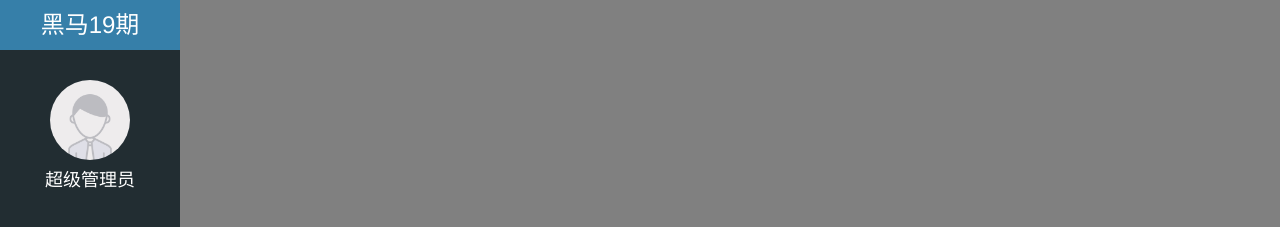
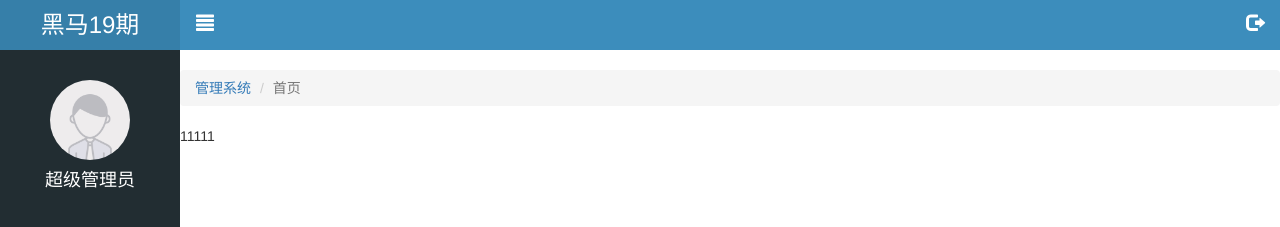
Before and after one commit to gaohuan214/letao, a website: page public/back3/index.html in a window 1280 px wide. Shown: the top 227 px of the page. Drawn offline with Linux system fonts and the light colour scheme.

Commit message:
back3 首页公共静态页面完成

```diff
--- a/public/back3/index.html
+++ b/public/back3/index.html
@@ -6,35 +6,41 @@
           content="width=device-width, user-scalable=no, initial-scale=1.0, maximum-scale=1.0, minimum-scale=1.0">
     <meta http-equiv="X-UA-Compatible" content="ie=edge">
     <link rel="stylesheet" href="./lib/bootstrap/css/bootstrap.min.css">
-    <link rel="stylesheet" href="./css/commont.css">
+    <link rel="stylesheet" href="./css/common.css">
     <title>乐淘商城</title>
 </head>
-<body class="body_bgc">
+<body >
 <div class="lt_aside">
+    <!--标题-->
     <div class="brand">
         <a href="#">黑马19期</a>
     </div>
+    <!--头像-->
     <div class="pro_picture">
         <img src="./images/default.png" alt="">
         <p>超级管理员</p>
     </div>
-    <div class="categories">
+    <!--导航-->
+    <div class="nav">
         <ul>
             <li>
-                <a href="#">
+                <a href="user.html">
                     <i class="glyphicon glyphicon-user"></i>
                     <span>用户管理</span>
                 </a>
             </li>
             <li>
-                <a href="#">
+                <a href="javascript:">
                     <i class="glyphicon glyphicon-list"></i>
                     <span>分类管理</span>
                 </a>
-
+                <div class="category">
+                    <a href="first.html">一级分类</a>
+                    <a href="second.html">二级分类</a>
+                </div>
             </li>
             <li>
-                <a href="#">
+                <a href="product.html">
                     <i class="glyphicon glyphicon-tags"></i>
                     <span>商品管理</span>
                 </a>
@@ -42,6 +48,18 @@
         </ul>
     </div>
 </div>
-<div class="lt_content"></div>
+<div class="lt_content">
+    <div class="topbar">
+        <a class="icon_left pull-left"><i class="glyphicon glyphicon-align-justify"></i></a>
+        <a class="icon_right pull-right"><i class="glyphicon glyphicon-log-out"></i></a>
+    </div>
+    <div class="main">
+        <ol class="breadcrumb mg_tp">
+            <li><a href="index.html">管理系统</a></li>
+            <li class="active">首页</li>
+        </ol>
+    </div>
+    11111
+</div>
 </body>
 </html>
--- a/public/back3/less/commont.less
+++ b/public/back3/less/common.less
@@ -5,23 +5,22 @@ body,p,ul{
 
 a{
   text-decoration: none;
-  color: #fff;
 }
 a:link,
 a:visited,
 a:hover,
 a:active{
   text-decoration: none;
-  color: #fff;
 }
 
 
-.body_bgc{
+.body_bgc {
   background-color: #222D32;
-
+}
   .margin_tp{
     margin-top: 150px;
   }
+
   .panel-title{
     height: 40px;
     line-height: 40px;
@@ -35,6 +34,7 @@ a:active{
     position: fixed;
     left: 0;
     background-color: #222D32;
+    z-index: 999;
 
     .brand{
       background-color: #367FA9;
@@ -44,9 +44,11 @@ a:active{
         height: 50px;
         line-height: 50px;
         text-align: center;
+        color: #fff;
 
       }
     }
+
     .pro_picture{
       width: 100%;
       height: 180px;
@@ -67,7 +69,7 @@ a:active{
 
     }
 
-    .categories{
+    .nav{
       width: 100%;
       li{
         border-left: 3px solid transparent;
@@ -80,15 +82,53 @@ a:active{
         display: block;
         line-height: 40px;
         padding-left: 40px;
+        color: #fff;
       }
+      .category {
+
+        display: none;
+
+        a{
+          padding-left: 60px;
+        }
+
+      }
+
     }
   }
 
 
-
+.mg_tp{
+  margin-top: 20px;
+}
   .lt_content{
     width: 100%;
     height: 2000px;
-    background-color: gray;
+    padding-top: 50px;
+    padding-left: 180px;
+
+    //顶部topbar
+    .topbar{
+      width: 100%;
+      height: 50px;
+      background-color: #3C8DBC;
+      position: fixed;
+      top: 0;
+      left: 0;
+      padding-left: 180px;
+
+      a{
+
+        width: 50px;
+        height: 50px;
+        line-height: 50px;
+        text-align: center;
+        color: #fff;
+
+        i{
+          font-size: 18px;
+        }
+      }
+    }
+
   }
-}
```
Also changed, not shown: public/back3/login.html (+1 -1 lines), public/back3/css/common.css (added).
